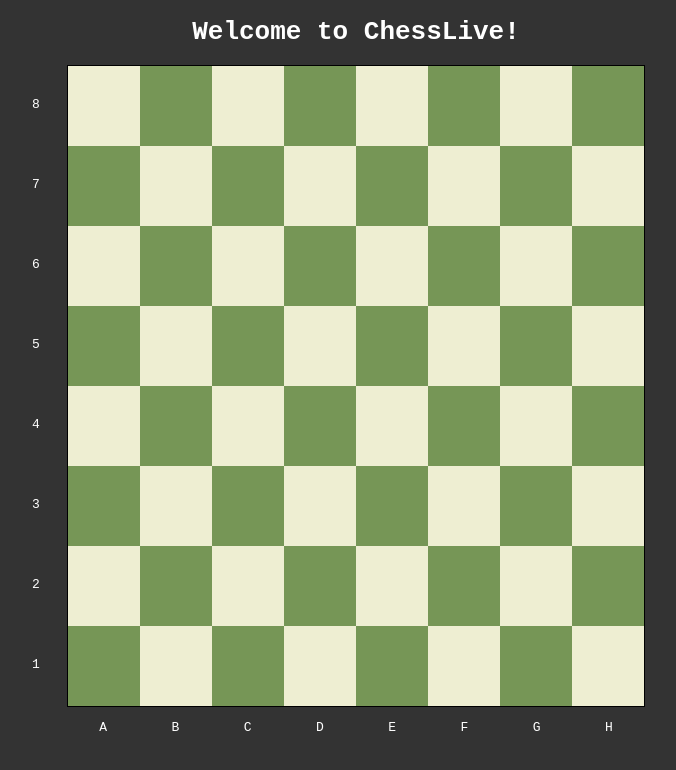
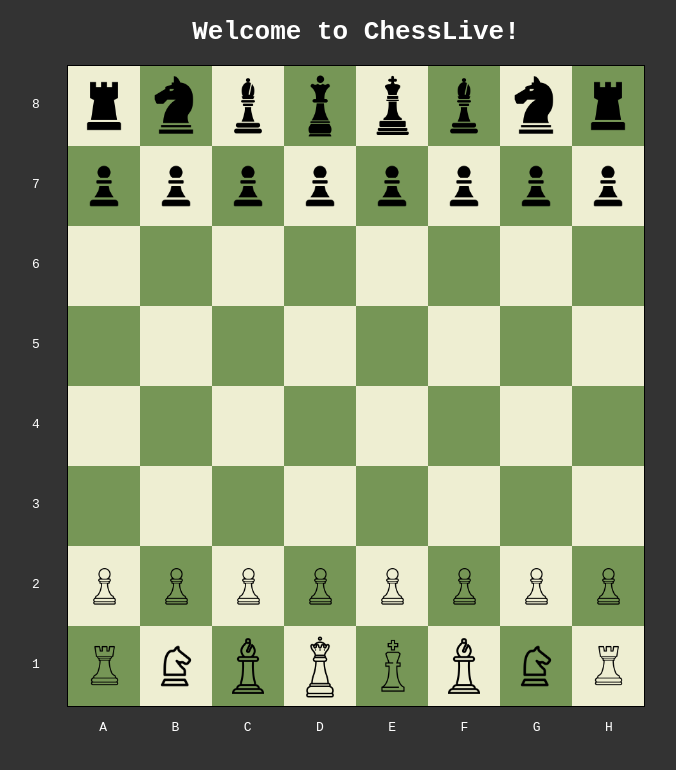
Before and after one commit to gavtay/chess, a React (Vite) app: page / in a window 1280 px wide. Shown: the top 770 px of the page, without its empty margins (284-960 px from the left). Built offline with nearby package versions, Linux system fonts and the light colour scheme.

Commit message:
Swapped the row numbers to put white on the bottom. Populated the board with the pieces. Updated css for the images. Updated the piece data object for the image source.

```diff
--- a/src/board/BoardCol.tsx
+++ b/src/board/BoardCol.tsx
@@ -26,14 +26,14 @@ const BoardRow: FunctionComponent<BoardRowProps> = (props): JSX.Element => {
             return (
                 <>
                     <div id='even-col' className='col-container'>
-                        <BoardSquare colLet={props.colLet} rowNum={rowOne} squareColor={squareColorWhite}/>
-                        <BoardSquare colLet={props.colLet} rowNum={rowTwo} squareColor={squareColorBlack}/>
-                        <BoardSquare colLet={props.colLet} rowNum={rowThree} squareColor={squareColorWhite}/>
-                        <BoardSquare colLet={props.colLet} rowNum={rowFour} squareColor={squareColorBlack}/>
-                        <BoardSquare colLet={props.colLet} rowNum={rowFive} squareColor={squareColorWhite}/>
-                        <BoardSquare colLet={props.colLet} rowNum={rowSix} squareColor={squareColorBlack}/>
-                        <BoardSquare colLet={props.colLet} rowNum={rowSeven} squareColor={squareColorWhite}/>
-                        <BoardSquare colLet={props.colLet} rowNum={rowEight} squareColor={squareColorBlack}/>
+                        <BoardSquare colLet={props.colLet} rowNum={rowEight} squareColor={squareColorWhite}/>
+                        <BoardSquare colLet={props.colLet} rowNum={rowSeven} squareColor={squareColorBlack}/>
+                        <BoardSquare colLet={props.colLet} rowNum={rowSix} squareColor={squareColorWhite}/>
+                        <BoardSquare colLet={props.colLet} rowNum={rowFive} squareColor={squareColorBlack}/>
+                        <BoardSquare colLet={props.colLet} rowNum={rowFour} squareColor={squareColorWhite}/>
+                        <BoardSquare colLet={props.colLet} rowNum={rowThree} squareColor={squareColorBlack}/>
+                        <BoardSquare colLet={props.colLet} rowNum={rowTwo} squareColor={squareColorWhite}/>
+                        <BoardSquare colLet={props.colLet} rowNum={rowOne} squareColor={squareColorBlack}/>
                     </div>
                 </>
             )
@@ -41,14 +41,14 @@ const BoardRow: FunctionComponent<BoardRowProps> = (props): JSX.Element => {
             return (
                 <>
                     <div id='odd-col' className='col-container'>
-                        <BoardSquare colLet={props.colLet} rowNum={rowOne} squareColor={squareColorBlack}/>
-                        <BoardSquare colLet={props.colLet} rowNum={rowTwo} squareColor={squareColorWhite}/>
-                        <BoardSquare colLet={props.colLet} rowNum={rowThree} squareColor={squareColorBlack}/>
-                        <BoardSquare colLet={props.colLet} rowNum={rowFour} squareColor={squareColorWhite}/>
-                        <BoardSquare colLet={props.colLet} rowNum={rowFive} squareColor={squareColorBlack}/>
-                        <BoardSquare colLet={props.colLet} rowNum={rowSix} squareColor={squareColorWhite}/>
-                        <BoardSquare colLet={props.colLet} rowNum={rowSeven} squareColor={squareColorBlack}/>
-                        <BoardSquare colLet={props.colLet} rowNum={rowEight} squareColor={squareColorWhite}/>
+                        <BoardSquare colLet={props.colLet} rowNum={rowEight} squareColor={squareColorBlack}/>
+                        <BoardSquare colLet={props.colLet} rowNum={rowSeven} squareColor={squareColorWhite}/>
+                        <BoardSquare colLet={props.colLet} rowNum={rowSix} squareColor={squareColorBlack}/>
+                        <BoardSquare colLet={props.colLet} rowNum={rowFive} squareColor={squareColorWhite}/>
+                        <BoardSquare colLet={props.colLet} rowNum={rowFour} squareColor={squareColorBlack}/>
+                        <BoardSquare colLet={props.colLet} rowNum={rowThree} squareColor={squareColorWhite}/>
+                        <BoardSquare colLet={props.colLet} rowNum={rowTwo} squareColor={squareColorBlack}/>
+                        <BoardSquare colLet={props.colLet} rowNum={rowOne} squareColor={squareColorWhite}/>
                     </div>
                 </>
             )
--- a/src/board/BoardMain.css
+++ b/src/board/BoardMain.css
@@ -6,6 +6,8 @@
 .board-main {
     height: 80vh;
     width: 45vw;
+    max-height: 800px;
+    max-width: 800px;
     border: 1px solid #000;
     display: flex;
 }
--- a/src/board/BoardPieces.css
+++ b/src/board/BoardPieces.css
@@ -0,0 +1,10 @@
+.piece-container {
+    height: 100%;
+    display: flex;
+    justify-content: center;
+    align-items: center;
+}
+
+.piece-img {
+    height: 80%;
+}
--- a/src/board/BoardPieces.tsx
+++ b/src/board/BoardPieces.tsx
@@ -1,5 +1,6 @@
+import { boardPieces } from '../boardPiecesData';
+import { useEffect } from 'react';
 import './BoardPieces.css'
-import { boardPieces } from '../boardPiecesData';
 
 function BoardPieces() {
 
@@ -8,18 +9,22 @@ function BoardPieces() {
             let pieceLocation: string = piece.location;
             let pieceImgSrc: string = piece.src;
             let pieceName: string = piece.name;
-            let pieceParentLocation = document.getElementsByClassName(pieceLocation);
 
-            console.log(pieceParentLocation[0]);
-
+            let pieceParentCollection = document.getElementsByClassName(pieceLocation);
+            const divElement = document.createElement('div');
             const pieceElement = document.createElement('img');
+            divElement.setAttribute('class', 'piece-container');
             pieceElement.setAttribute('class', 'piece-img');
             pieceElement.setAttribute('id', pieceName);
             pieceElement.setAttribute('src', pieceImgSrc);
 
-            // console.log(pieceElement);
 
-            // pieceParentLocation.appendChild(pieceElement);
+            useEffect(() => {
+                let pieceParentElement = pieceParentCollection[0];
+                divElement.appendChild(pieceElement);
+
+                pieceParentElement.append(divElement);
+            })
         });
     }
 
--- a/src/boardPiecesData.ts
+++ b/src/boardPiecesData.ts
@@ -1,35 +1,35 @@
 export let boardPieces: { name: string, location: string, src: string }[] = [
-    { 'name': 'blackKing', 'location': 'e8', 'src': './assets/black-king.png' },
-    { 'name': 'blackQueen', 'location': 'd8', 'src': './assets/black-queen.png' },
-    { 'name': 'blackBishopOne', 'location': 'f8', 'src': './assets/black-bishop.png' },
-    { 'name': 'blackBishopTwo', 'location': 'c8', 'src': './assets/black-bishop.png' },
-    { 'name': 'blackKnightOne', 'location': 'b8', 'src': './assets/black-knight.png' },
-    { 'name': 'blackKnightTwo', 'location': 'g8', 'src': './assets/black-knight.png' },
-    { 'name': 'blackRookOne', 'location': 'a8', 'src': './assets/black-rook.png' },
-    { 'name': 'blackRookTwo', 'location': 'h8', 'src': './assets/black-rook.png' },
-    { 'name': 'blackPawnOne', 'location': 'a7', 'src': './assets/black-pawn.png' },
-    { 'name': 'blackPawnTwo', 'location': 'b7', 'src': './assets/black-pawn.png' },
-    { 'name': 'blackPawnThree', 'location': 'c7', 'src': './assets/black-pawn.png' },
-    { 'name': 'blackPawnFour', 'location': 'd7', 'src': './assets/black-pawn.png' },
-    { 'name': 'blackPawnFive', 'location': 'e7', 'src': './assets/black-pawn.png' },
-    { 'name': 'blackPawnSix', 'location': 'f7', 'src': './assets/black-pawn.png' },
-    { 'name': 'blackPawnSeven', 'location': 'g7', 'src': './assets/black-pawn.png' },
-    { 'name': 'blackPawnEight', 'location': 'h7', 'src': './assets/black-pawn.png' },
+    { 'name': 'blackKing', 'location': 'e8', 'src': '/src/assets/black-king.png' },
+    { 'name': 'blackQueen', 'location': 'd8', 'src': '/src/assets/black-queen.png' },
+    { 'name': 'blackBishopOne', 'location': 'f8', 'src': '/src/assets/black-bishop.png' },
+    { 'name': 'blackBishopTwo', 'location': 'c8', 'src': '/src/assets/black-bishop.png' },
+    { 'name': 'blackKnightOne', 'location': 'b8', 'src': '/src/assets/black-knight.png' },
+    { 'name': 'blackKnightTwo', 'location': 'g8', 'src': '/src/assets/black-knight.png' },
+    { 'name': 'blackRookOne', 'location': 'a8', 'src': '/src/assets/black-rook.png' },
+    { 'name': 'blackRookTwo', 'location': 'h8', 'src': '/src/assets/black-rook.png' },
+    { 'name': 'blackPawnOne', 'location': 'a7', 'src': '/src/assets/black-pawn.png' },
+    { 'name': 'blackPawnTwo', 'location': 'b7', 'src': '/src/assets/black-pawn.png' },
+    { 'name': 'blackPawnThree', 'location': 'c7', 'src': '/src/assets/black-pawn.png' },
+    { 'name': 'blackPawnFour', 'location': 'd7', 'src': '/src/assets/black-pawn.png' },
+    { 'name': 'blackPawnFive', 'location': 'e7', 'src': '/src/assets/black-pawn.png' },
+    { 'name': 'blackPawnSix', 'location': 'f7', 'src': '/src/assets/black-pawn.png' },
+    { 'name': 'blackPawnSeven', 'location': 'g7', 'src': '/src/assets/black-pawn.png' },
+    { 'name': 'blackPawnEight', 'location': 'h7', 'src': '/src/assets/black-pawn.png' },
 
-    { 'name': 'whiteKing', 'location': 'e1', 'src': './assets/white-king.png' },
-    { 'name': 'whiteQueen', 'location': 'd1', 'src': './assets/white-queen.png' },
-    { 'name': 'whiteBishopOne', 'location': 'f1', 'src': './assets/white-bishop.png' },
-    { 'name': 'whiteBishopTwo', 'location': 'c1', 'src': './assets/white-bishop.png' },
-    { 'name': 'whiteKnightOne', 'location': 'b1', 'src': './assets/white-knight.png' },
-    { 'name': 'whiteKnightTwo', 'location': 'g1', 'src': './assets/white-knight.png' },
-    { 'name': 'whiteRookOne', 'location': 'a1', 'src': './assets/white-rook.png' },
-    { 'name': 'whiteRookTwo', 'location': 'h1', 'src': './assets/white-rook.png' },
-    { 'name': 'whitePawnOne', 'location': 'a2', 'src': './assets/white-pawn.png' },
-    { 'name': 'whitePawnTwo', 'location': 'b2', 'src': './assets/white-pawn.png' },
-    { 'name': 'whitePawnThree', 'location': 'c2', 'src': './assets/white-pawn.png' },
-    { 'name': 'whitePawnFour', 'location': 'd2', 'src': './assets/white-pawn.png' },
-    { 'name': 'whitePawnFive', 'location': 'e2', 'src': './assets/white-pawn.png' },
-    { 'name': 'whitePawnSix', 'location': 'f2', 'src': './assets/white-pawn.png' },
-    { 'name': 'whitePawnSeven', 'location': 'g2', 'src': './assets/white-pawn.png' },
-    { 'name': 'whitePawnEight', 'location': 'h2', 'src': './assets/white-pawn.png' },
+    { 'name': 'whiteKing', 'location': 'e1', 'src': '/src/assets/white-king.png' },
+    { 'name': 'whiteQueen', 'location': 'd1', 'src': '/src/assets/white-queen.png' },
+    { 'name': 'whiteBishopOne', 'location': 'f1', 'src': '/src/assets/white-bishop.png' },
+    { 'name': 'whiteBishopTwo', 'location': 'c1', 'src': '/src/assets/white-bishop.png' },
+    { 'name': 'whiteKnightOne', 'location': 'b1', 'src': '/src/assets/white-knight.png' },
+    { 'name': 'whiteKnightTwo', 'location': 'g1', 'src': '/src/assets/white-knight.png' },
+    { 'name': 'whiteRookOne', 'location': 'a1', 'src': '/src/assets/white-rook.png' },
+    { 'name': 'whiteRookTwo', 'location': 'h1', 'src': '/src/assets/white-rook.png' },
+    { 'name': 'whitePawnOne', 'location': 'a2', 'src': '/src/assets/white-pawn.png' },
+    { 'name': 'whitePawnTwo', 'location': 'b2', 'src': '/src/assets/white-pawn.png' },
+    { 'name': 'whitePawnThree', 'location': 'c2', 'src': '/src/assets/white-pawn.png' },
+    { 'name': 'whitePawnFour', 'location': 'd2', 'src': '/src/assets/white-pawn.png' },
+    { 'name': 'whitePawnFive', 'location': 'e2', 'src': '/src/assets/white-pawn.png' },
+    { 'name': 'whitePawnSix', 'location': 'f2', 'src': '/src/assets/white-pawn.png' },
+    { 'name': 'whitePawnSeven', 'location': 'g2', 'src': '/src/assets/white-pawn.png' },
+    { 'name': 'whitePawnEight', 'location': 'h2', 'src': '/src/assets/white-pawn.png' },
 ]
```
